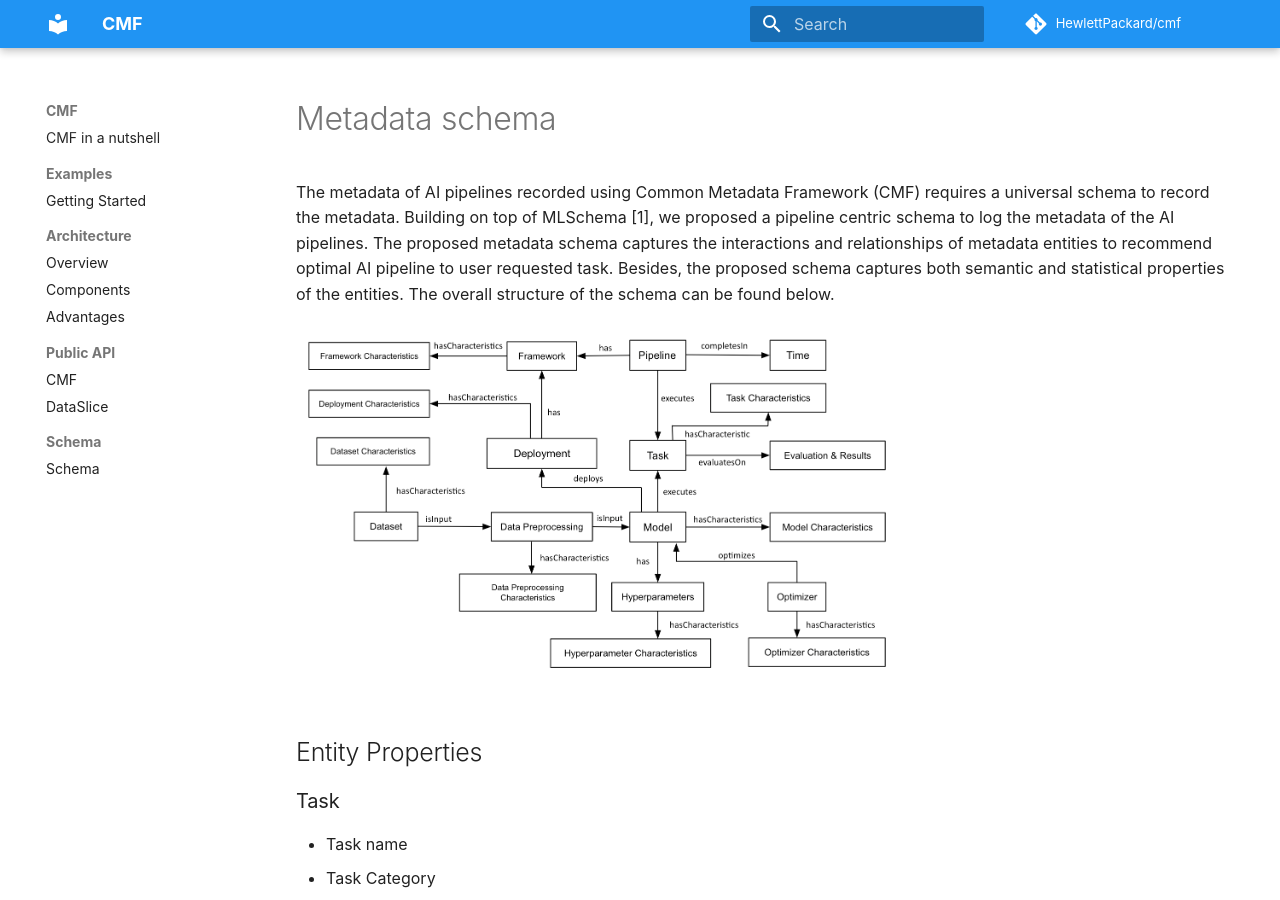
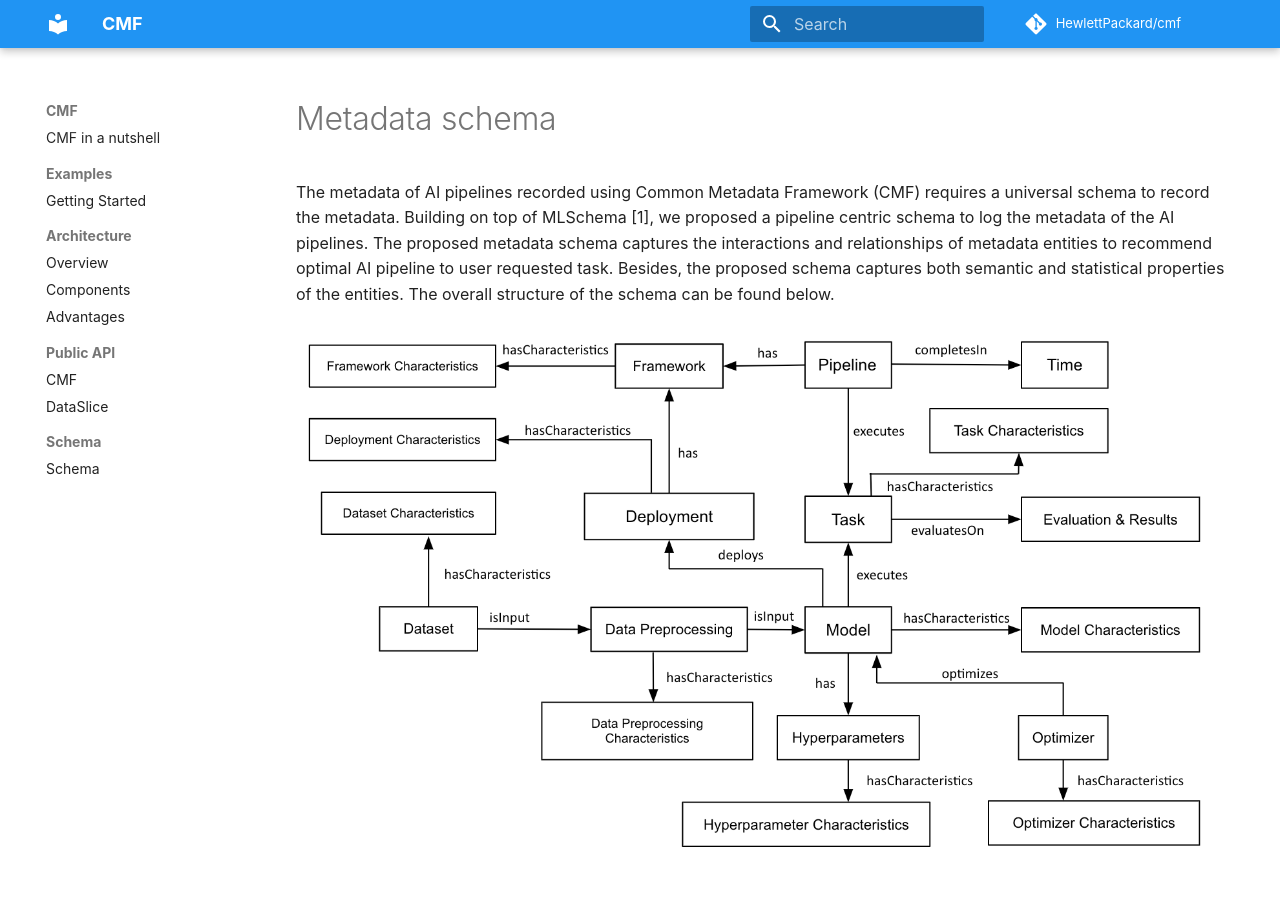
Before and after one commit to HewlettPackard/cmf, an MkDocs documentation site: the page built from docs/schema/readme-ml-schema.md, in a window 1280 px wide and 900 px high. Built offline with MkDocs 1.6.1 and Material for MkDocs 9.7.7, drawn with Linux system fonts in a browser that asks for light colours; some web fonts are replaced; comment, search, counter and statistics services are not loaded.

Commit message:
updated cmf schema diagram

```diff
--- a/docs/schema/readme-ml-schema.md
+++ b/docs/schema/readme-ml-schema.md
@@ -9,7 +9,7 @@ and relationships of metadata entities to recommend optimal AI pipeline to user
 Besides, the proposed schema captures both semantic and statistical properties
 of the entities. The overall structure of the schema can be found below.
 
-![ML Schema](ml_schema_cmf.png)
+![ML Schema](ml-schema-dgm.png)
 
 ## Entity Properties
 ### Task
```
Also changed, not shown: docs/schema/ml-schema-dgm.png (added).
